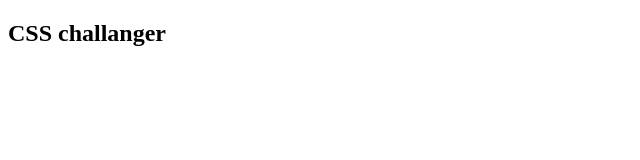
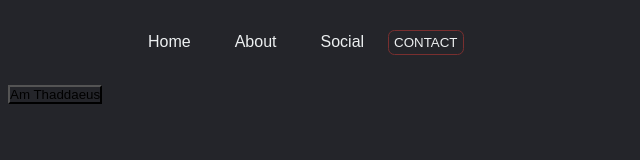
Before and after one commit to Thad33/css-challenge, a plain HTML site: page index.html in a window 1280 px wide. Shown: the whole page, without its empty margins (0-640 px from the left). Drawn offline with Linux system fonts and the light colour scheme.

Commit message:
css edited

```diff
--- a/index.html
+++ b/index.html
@@ -4,13 +4,26 @@
     <meta charset="UTF-8">
     <meta http-equiv="X-UA-Compatible" content="IE=edge">
     <meta name="viewport" content="width=device-width, initial-scale=1.0">
+    <link rel="stylesheet" href="style.css">
     <title>css challanger</title>
 </head>
 <body>
-    <div><nav>
-        <h1>CSS challanger</h1>
-        </nav>
+    <div>
+        <header>
+            <nav>
+                <ul>
+                    <li>Home</li>
+                    <li>About</li>
+                    <li>Social</li>
+                    <button class="btn">CONTACT</button>
+                </ul>
+
+            </nav>
+        </header>
     </div>
 
+        <footer>
+            <button>Am Thaddaeus</button>
+        </footer>
 </body>
 </html>
--- a/style.css
+++ b/style.css
@@ -0,0 +1,34 @@
+@import url('https://fonts.googleapis.com/css2?family=Montserrat:wght@500&display=swap');
+*{
+    box-sizing: border-box;
+    margin: 0;
+    padding: 0;
+    background-color: #24252A;
+}
+li{
+    font-family: "Monserrat", sans-serif;
+    font-weight: 500;
+    font-size: 16px;
+    color: #edf0f1;
+    text-decoration: none;
+}
+header{
+    display: flex;
+    justify-content:  space-between;
+    align-items: center;
+    padding: 30px 10%;
+}
+nav li{
+    display: inline-block;
+    padding: 0 20px;
+}
+.btn{
+    color: #edf0f1;
+    padding:4px 5px 4px 5px;
+    border-radius: 0.4rem;
+    border: 0.3px rgb(121, 47, 47) solid;
+}
+footer{
+    border: none;
+    margin-left: 0.5rem;
+}
```
